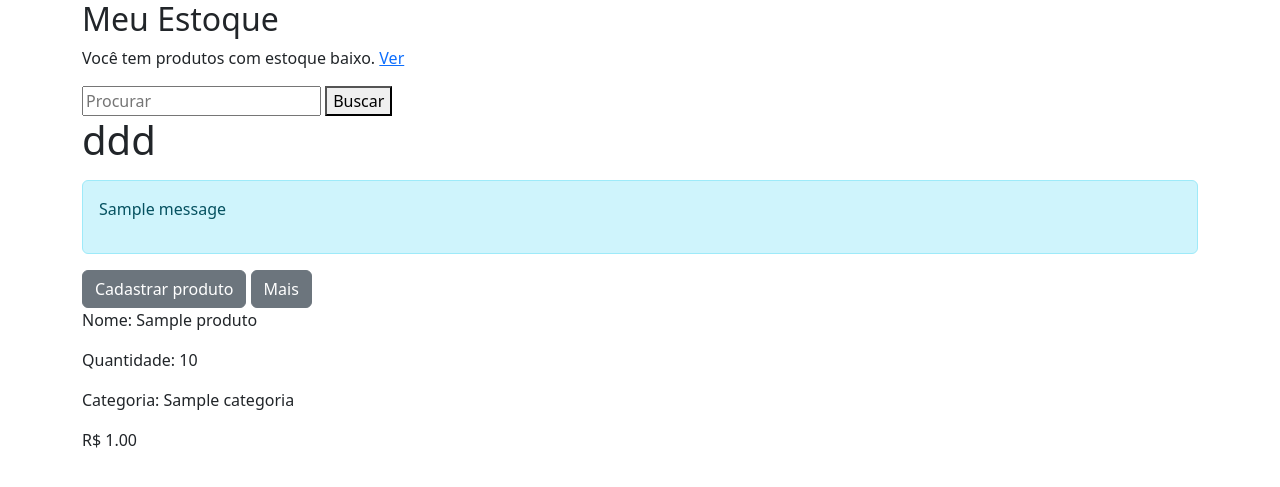
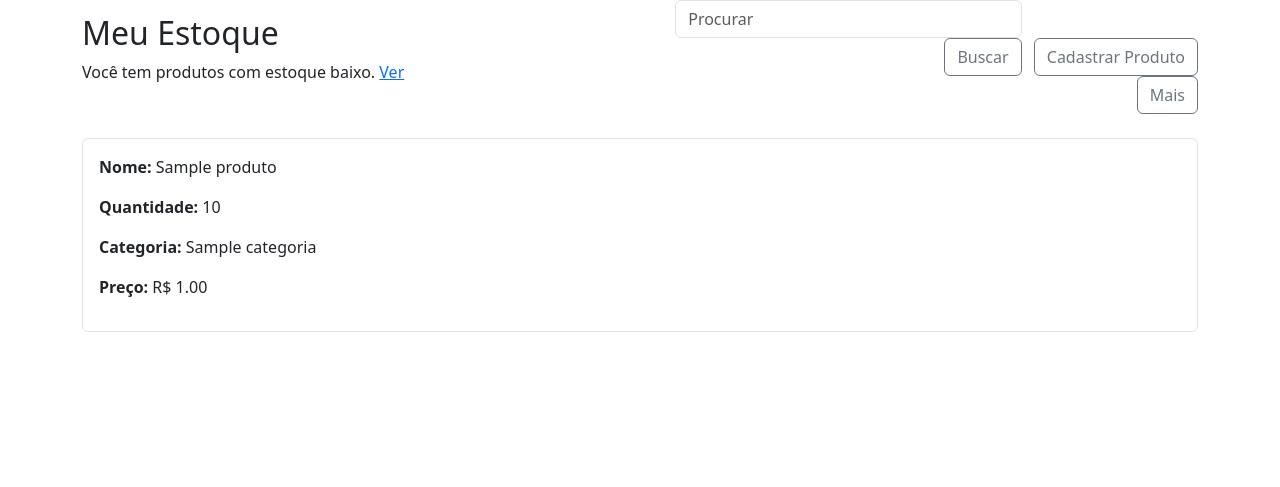
Before and after one commit to Alejandroo19/Crud-A3, a Django app: page / in a window 1280 px wide. Shown: the top 487 px of the page. Run offline with Django 5.2, Linux system fonts and the light colour scheme; tables that the repository leaves empty hold one stand-in row (values such as "Sample post"); one stand-in notice (Sample message) is shown; some libraries are stand-ins or nearby versions.

Commit message:
nono commit

```diff
--- a/Crud/Crud/urls.py
+++ b/Crud/Crud/urls.py
@@ -6,5 +6,5 @@ urlpatterns = [
     path('admin/', admin.site.urls),
     path('', include('produtos.urls')),  # Inclui as URLs do app produtos
     path('gerenciar_categorias/', produtos_views.gerenciar_categorias, name='gerenciar_categorias'),
-    path('historico_movimentacao/', produtos_views.historico_movimentacao, name='historico_movimentacao'),
+    path('historico_movimentacoes/', produtos_views.historico_movimentacoes, name='historico_movimentacoes'),
 ]
--- a/Crud/produtos/templates/produtos/lista_produtos.html
+++ b/Crud/produtos/templates/produtos/lista_produtos.html
@@ -9,46 +9,97 @@
 
   <body>
     <div class="container">
+      <!-- Cabeçalho da Página -->
+      <div class="row align-items-center mb-4">
+        <div class="col-md-6">
           <h2>Meu Estoque</h2>
           <p>
             Você tem produtos com estoque baixo.
             <a href="{% url 'ver_estoque_baixo' %}">Ver</a>
           </p>
-
-      <div class="opcoes">
-        <form method="GET" action="{% url 'procurar_produto' %}">
+        </div>
+        <div class="col-md-6 text-end">
+          <!-- Campo de Busca -->
+          <form method="GET" action="{% url 'procurar_produto' %}" class="d-inline-block">
             <input
               type="text"
               name="query"
+              class="form-control d-inline-block me-2"
               placeholder="Procurar"
               id="procurar"
             />
-          <button type="submit">Buscar</button>
+            <button type="submit" class="btn btn-outline-secondary">Buscar</button>
           </form>
 
-        {% if messages %}
-        <h1>ddd</h1>
-        <div class="alert alert-info mt-3">
-          {% for message in messages %}
-          <p>{{ message }}</p>
-          {% endfor %}
-        </div>
-        {% endif %}
-
+          <!-- Botões Cadastrar Produto e Mais -->
           <button
             type="button"
-          class="btn btn-secondary"
+            class="btn btn-outline-secondary ms-2"
             data-bs-toggle="modal"
             data-bs-target="#cadastrarProdutoModal"
           >
-          Cadastrar produto
+            Cadastrar Produto
           </button>
+          <button
+            type="button"
+            class="btn btn-outline-secondary ms-2"
+            data-bs-toggle="modal"
+            data-bs-target="#maisModal"
+          >
+            Mais
+          </button>
+        </div>
+      </div>
 
+      <!-- Modal Cadastrar Produto -->
       <div class="modal fade" tabindex="-1" id="cadastrarProdutoModal">
         <div class="modal-dialog">
             <div class="modal-content">
                 <div class="modal-header">
                     <h5 class="modal-title">Cadastrar Produto</h5>
+                    <button type="button" class="btn-close" data-bs-dismiss="modal" aria-label="Close"></button>
+                </div>
+                <div class="modal-body">
+                    <form method="post" action="{% url 'cadastrar_produto' %}">
+                        {% csrf_token %}
+                        <div class="mb-3 col-sm-6">
+                            <label for="id_nome" class="form-label">Nome</label>
+                            {{ form.nome }}
+                        </div>
+                        <div class="mb-3 col-sm-6">
+                            <label for="id_categoria" class="form-label">Categoria</label>
+                            <select name="categoria" id="id_categoria" class="form-control" required>
+                                <option value="">-- Selecione uma Categoria --</option>
+                                {% for categoria in categorias %}
+                                    <option value="{{ categoria.id }}">{{ categoria.nome }}</option>
+                                {% endfor %}
+                            </select>
+                        </div>
+                        <div class="mb-3 col-sm-6">
+                            <label for="id_quantidade_minima" class="form-label">Quantidade Mínima</label>
+                            {{ form.quantidade_minima }}
+                        </div>
+                        <div class="mb-3 col-sm-6">
+                            <label for="id_preco" class="form-label">Preço</label>
+                            <input type="number" step="0.01" name="preco" id="id_preco" min="0" class="form-control" required>
+                        </div>
+                        <div class="modal-footer">
+                            <button type="submit" class="btn btn-primary">Cadastrar</button>
+                            <button type="button" class="btn btn-secondary" data-bs-dismiss="modal">Cancelar</button>
+                        </div>
+                    </form>
+                </div>
+            </div>
+        </div>
+    </div>
+
+
+      <!-- Modal Mais Opções -->
+      <div class="modal fade" tabindex="-1" id="maisModal">
+        <div class="modal-dialog">
+          <div class="modal-content">
+            <div class="modal-header">
+              <h5 class="modal-title">Mais Opções</h5>
               <button
                 type="button"
                 class="btn-close"
@@ -56,95 +107,28 @@
                 aria-label="Close"
               ></button>
             </div>
-              <div class="modal-body">
-                <form method="post" action="{% url 'cadastrar_produto' %}">
-                  {% csrf_token %}
-
-        <div class="mb-3">
-            <label for="id_nome" class="form-label">Nome</label>
-            {{ form.nome }}
-        </div>
-        <div class="mb-3">
-            <label for="id_categoria" class="form-label">Categoria</label>
-            {{ form.categoria }}
-        </div>
-        <div class="mb-3">
-            <label for="id_quantidade_minima" class="form-label">Quantidade Mínima</label>
-            {{ form.quantidade_minima }}
-        </div>
-        <div class="mb-3 col-sm-4">
-            <label for="id_preco" class="form-label">Preço</label>
-            <input type="number" step="0.01" name="preco" id="id_preco" min="0" class="form-control" required>
-        </div>
-
-
-                  <div class="modal-footer">
-                    <button type="submit" class="btn btn-primary">
-                      Cadastrar
-                    </button>
-                    <button
-                      type="button"
-                      class="btn btn-secondary"
-                      data-bs-dismiss="modal"
-                    >
-                      Cancelar
-                    </button>
-                  </div>
-                </form>
+            <div class="modal-body text-center">
+              <!-- Botão Gerenciar Categorias -->
+              <a href="{% url 'gerenciar_categorias' %}" class="btn btn-outline-secondary w-100 my-2">
+                Gerenciar Categorias
+              </a>
+              <!-- Botão Histórico de Movimentações -->
+              <a href="{% url 'historico_movimentacoes' %}" class="btn btn-outline-secondary w-100 my-2">
+                Histórico de Movimentações
+              </a>
             </div>
           </div>
         </div>
       </div>
 
-        <!-- Botão Mais para abrir o modal -->
-        <button
-          type="button"
-          class="btn btn-secondary"
-          data-bs-toggle="modal"
-          data-bs-target="#maisModal"
-        >
-          Mais
-        </button>
-      </div>
-      <!-- Modal Mais Opções -->
-      <div class="modal fade" tabindex="-1" id="maisModal">
-        <div class="modal-dialog">
-          <div class="modal-content">
-            <div class="modal-header">
-              <h5 class="modal-title">Modal title</h5>
-              <button
-                type="button"
-                class="btn-close"
-                data-bs-dismiss="modal"
-                aria-label="Close"
-              ></button>
-            </div>
-            <div class="modal-body">
-              <p>Modal body text goes here.</p>
-            </div>
-            <div class="modal-footer">
-              <button
-                type="button"
-                class="btn btn-secondary"
-                data-bs-dismiss="modal"
-              >
-                Close
-              </button>
-              <button type="button" class="btn btn-primary">
-                Save changes
-              </button>
-            </div>
-          </div>
-        </div>
-      </div>
-
+      <!-- Lista de Produtos -->
       <div class="produtos-lista">
         {% for produto in produtos %}
-        <div class="produto-item">
-          <p>Nome: {{ produto.nome }}</p>
-          <p>Quantidade: {{ produto.quantidade }}</p>
-          <p>Categoria: {{ produto.categoria.nome }}</p>
-          <p>R$ {{ produto.preco }}</p>
+        <div class="produto-item mb-3 p-3 border rounded">
+          <p><strong>Nome:</strong> {{ produto.nome }}</p>
+          <p><strong>Quantidade:</strong> {{ produto.quantidade }}</p>
+          <p><strong>Categoria:</strong> {{ produto.categoria.nome }}</p>
+          <p><strong>Preço:</strong> R$ {{ produto.preco }}</p>
         </div>
         {% endfor %}
       </div>
--- a/Crud/produtos/urls.py
+++ b/Crud/produtos/urls.py
@@ -7,7 +7,7 @@ urlpatterns = [
     path('estoque_baixo/', views.ver_estoque_baixo, name='ver_estoque_baixo'),
     path('procurar/', views.procurar_produto, name='procurar_produto'),
     path('gerenciar_categorias/', views.gerenciar_categorias,name='gerenciar_categorias'),
-    path('historico_movimentacao/', views.historico_movimentacao, name='historico_movimentacao'),
+    path('historico_movimentacoes/', views.historico_movimentacoes, name='historico_movimentacoes'),
 
 ]
 
--- a/Crud/produtos/views.py
+++ b/Crud/produtos/views.py
@@ -1,12 +1,13 @@
+# views.py
 from django.shortcuts import render, redirect
 from .models import Produto, Categoria
 from .forms import ProdutoForm
-from .models import Categoria, Movimentacao
 from django.contrib import messages
 
-# Listar produtos
+# Listar produtos e cadastrar novo produto
 def lista_produtos(request):
     produtos = Produto.objects.all()
+    categorias = Categoria.objects.all()  # Obtendo todas as categorias disponíveis
 
     if request.method == 'POST':
         form = ProdutoForm(request.POST)
@@ -18,6 +19,10 @@ def lista_produtos(request):
             messages.error(request, 'Erro ao cadastrar produto. Verifique os dados informados.')
     else:
         form = ProdutoForm()
+
+    # Passando as categorias para o contexto do template
+    return render(request, 'produtos/lista_produtos.html', {'produtos': produtos, 'form': form, 'categorias': categorias})
+
 
     return render(request, 'produtos/lista_produtos.html', {'produtos': produtos, 'form': form})
 # Cadastrar produto
@@ -61,6 +66,6 @@ def gerenciar_categorias(request):
     categorias = Categoria.objects.all()
     return render(request, 'produtos/gerenciar_categorias.html', {'categorias': categorias})
 
-def historico_movimentacao(request):
-    movimentacoes = Movimentacao.objects.all()
-    return render(request, 'produtos/historico_movimentacao.html', {'movimentacoes': movimentacoes})
+def historico_movimentacoes(request):
+    movimentacoes = movimentacoes.objects.all()
+    return render(request, 'produtos/historico_movimentacoes.html', {'movimentacoes': movimentacoes})
```
Also changed, not shown: Crud/produtos/templates/produtos/historico_movimentacoes.html (renamed from Crud/produtos/templates/produtos/historico_movimentacao.html). Lines whose indentation alone changed are shown as unchanged.
